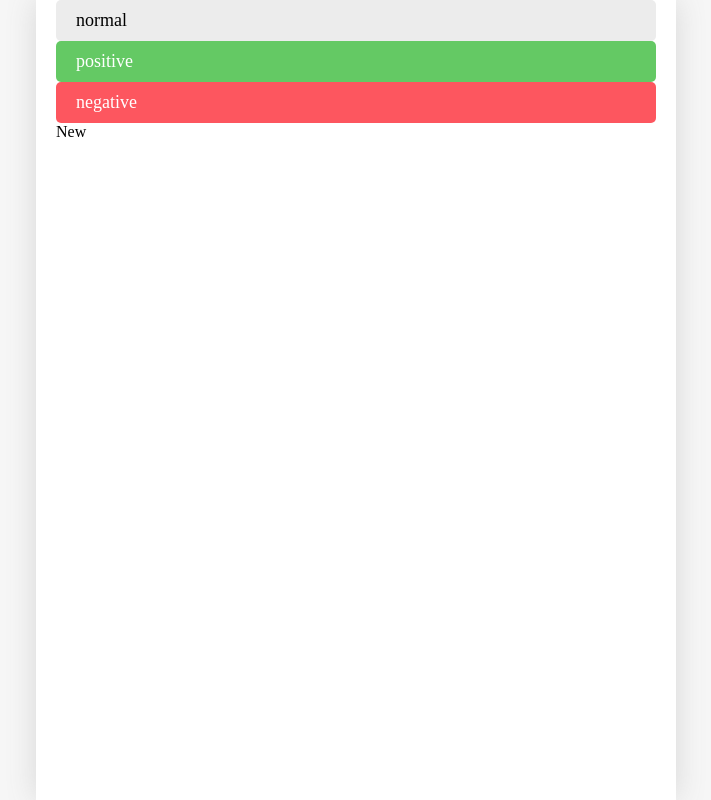
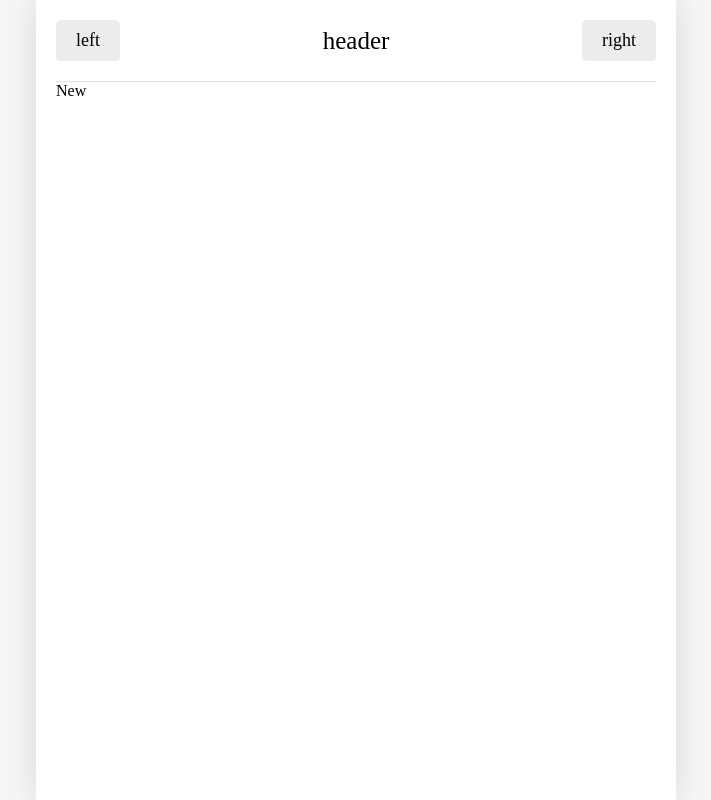
Before and after one commit to sangyeop0529/2025_05_emotion_diary, a React (Vite) app: page /new in a window 1280 px wide. Shown: the whole page, without its empty margins (284-995 px from the left). Built offline with nearby package versions, Linux system fonts and the light colour scheme; a web font is replaced by a local one.

Commit message:
part05 : Header component 생성

```diff
--- a/src/App.jsx
+++ b/src/App.jsx
@@ -4,30 +4,16 @@
 import Diary from "./pages/Diary";
 import Edit from "./pages/Edit";
 import Notfound from "./pages/Notfound";
+import Header from "./components/Header";
 import Button from "./components/Button";
 
 function App() {
   return (
     <>
-      <Button
-        text={"normal"}
-        onClick={() => {
-          console.log("normal");
-        }}
-      />
-      <Button
-        text={"positive"}
-        onClick={() => {
-          console.log("positive");
-        }}
-        type={"POSITIVE"}
-      />
-      <Button
-        text={"negative"}
-        onClick={() => {
-          console.log("negative");
-        }}
-        type={"NEGATIVE"}
+      <Header
+        title={"header"}
+        leftChild={<Button text={"left"} />}
+        rightChild={<Button text="right" />}
       />
       <Routes>
         <Route path="/" element={<Home />} />
--- /dev/null
+++ b/src/components/Header.css
@@ -0,0 +1,25 @@
+.Header {
+  display: flex;
+  align-items: center;
+  padding: 20px 0;
+  border-bottom: 1px solid rgb(226, 226, 226);
+}
+
+.Header > div {
+  display: flex;
+}
+
+.Header .header_center {
+  width: 50%;
+  font-size: 25px;
+  justify-content: center;
+}
+
+.Header .header_left {
+  width: 25%;
+  justify-content: flex-start;
+}
+.Header .header_right {
+  width: 25%;
+  justify-content: flex-end;
+}
--- /dev/null
+++ b/src/components/Header.jsx
@@ -0,0 +1,13 @@
+import "./Header.css";
+
+const Header = ({ title = "header", leftChild, rightChild }) => {
+  return (
+    <header className="Header">
+      <div className="header_left">{leftChild}</div>
+      <div className="header_center">{title}</div>
+      <div className="header_right">{rightChild}</div>
+    </header>
+  );
+};
+
+export default Header;
```
